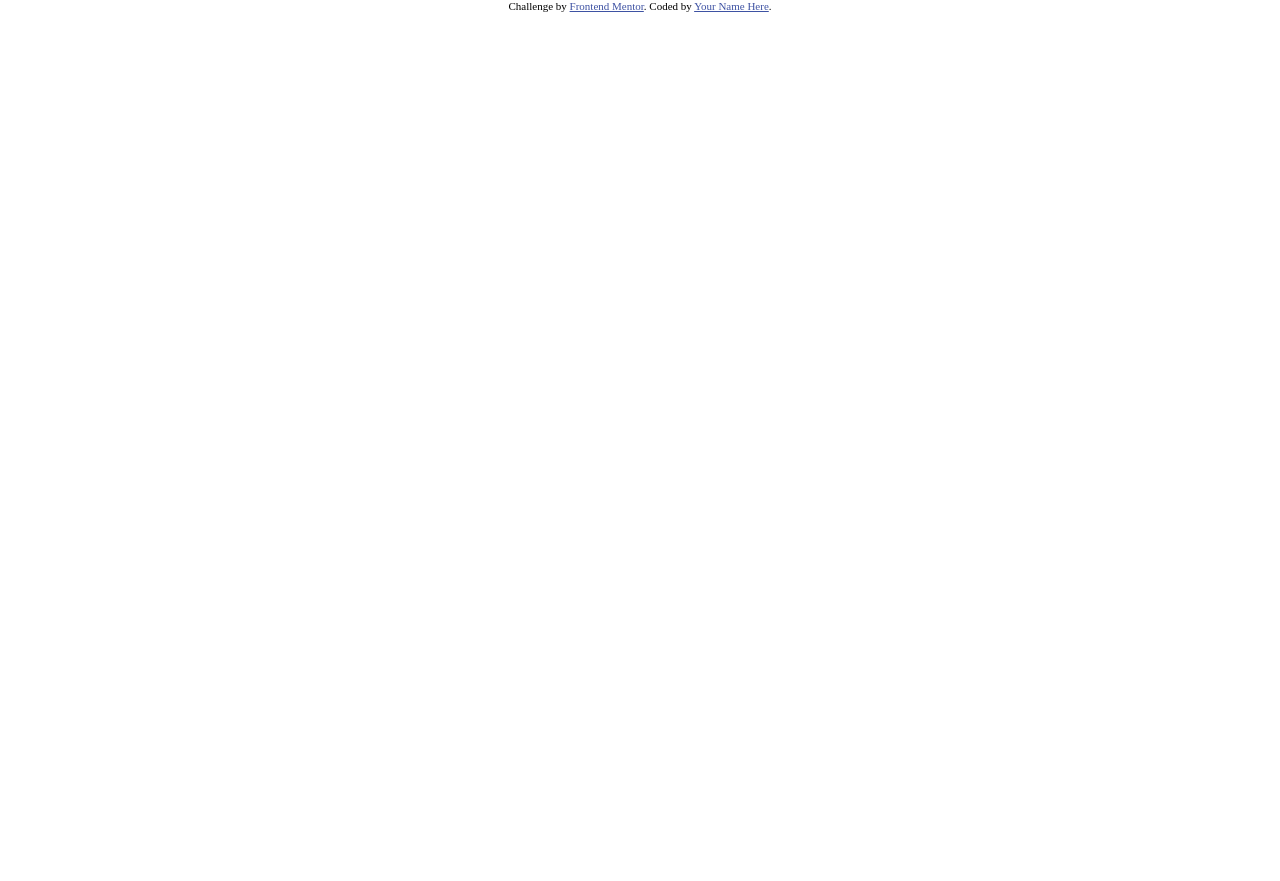
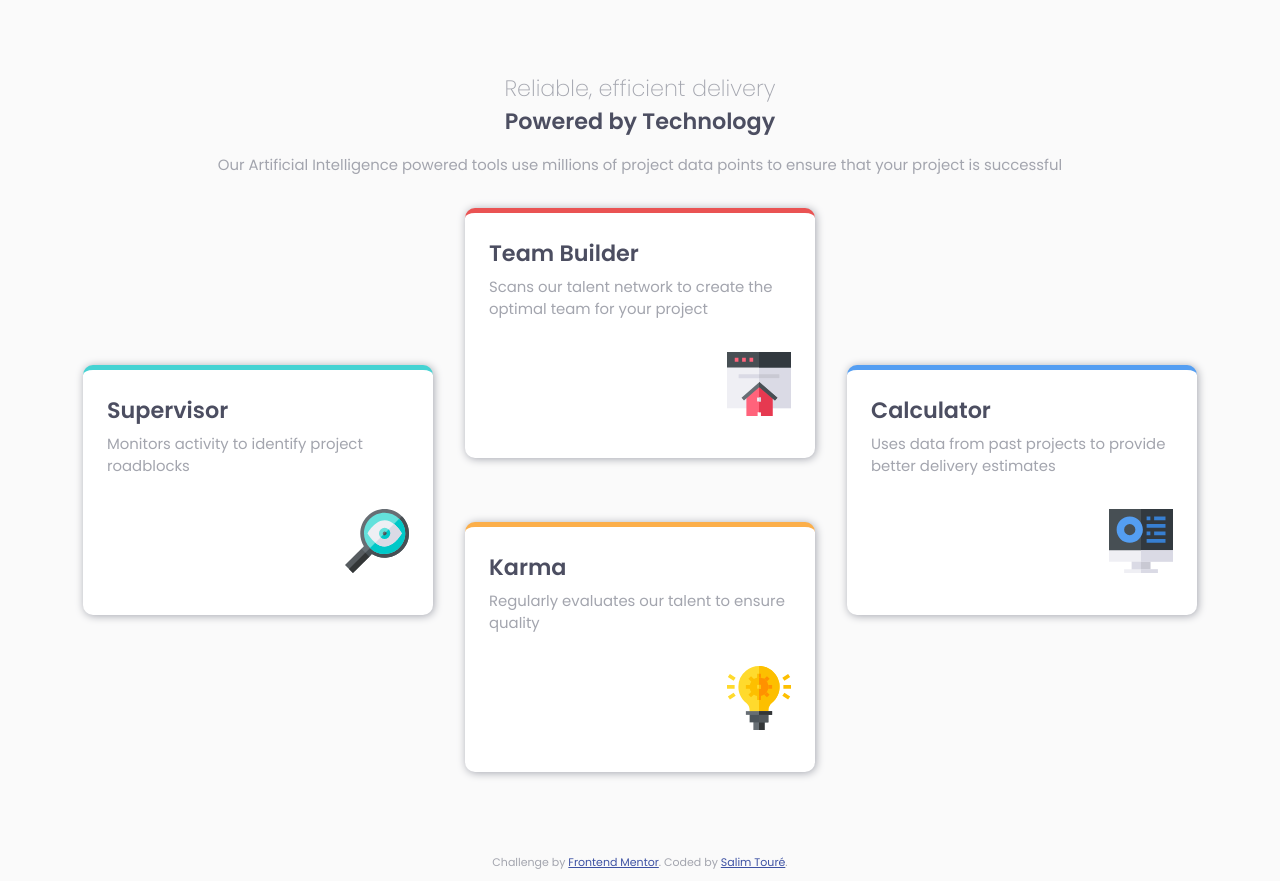
Before and after one commit to limsael/four-card-feature-section, a plain HTML site: page index.html in a window 1280 px wide. Before the commit the page ends 800 px from the top, so only its background shows below. Drawn offline with Linux system fonts and the light colour scheme.

Commit message:
Four card feature section

```diff
--- a/index.html
+++ b/index.html
@@ -3,7 +3,6 @@
   <head>
     <meta charset="UTF-8" />
     <meta name="viewport" content="width=device-width, initial-scale=1.0" />
-    <!-- displays site properly based on user's device -->
 
     <link
       rel="icon"
@@ -17,12 +16,86 @@
     <link rel="stylesheet" href="style.css" />
   </head>
   <body>
+    <main>
+      <section class="section">
+        <div class="headers">
+          <h1>Reliable, efficient delivery</h1>
+
+          <h2>Powered by Technology</h2>
+
+          <p>
+            Our Artificial Intelligence powered tools use millions of project
+            data points to ensure that your project is successful
+          </p>
+        </div>
+
+        <div class="cards">
+          <div class="card card__supervisor">
+            <h2 class="card__supervisor-title">Supervisor</h2>
+
+            <p class="card__supervisor-description">
+              Monitors activity to identify project roadblocks
+            </p>
+
+            <div class="img-container">
+              <img
+                src="assets/images/icon-supervisor.svg"
+                alt="Icon supervisor"
+              />
+            </div>
+          </div>
+
+          <div class="card card__team">
+            <h2 class="card__supervisor-title">Team Builder</h2>
+
+            <p class="card__supervisor-description">
+              Scans our talent network to create the optimal team for your
+              project
+            </p>
+
+            <div class="img-container">
+              <img
+                src="assets/images/icon-team-builder.svg"
+                alt="Icon supervisor"
+              />
+            </div>
+          </div>
+
+          <div class="card card__karma">
+            <h2 class="card__supervisor-title">Karma</h2>
+
+            <p class="card__supervisor-description">
+              Regularly evaluates our talent to ensure quality
+            </p>
+
+            <div class="img-container">
+              <img src="assets/images/icon-karma.svg" alt="Icon supervisor" />
+            </div>
+          </div>
+
+          <div class="card card__calculator">
+            <h2 class="card__supervisor-title">Calculator</h2>
+
+            <p class="card__supervisor-description">
+              Uses data from past projects to provide better delivery estimates
+            </p>
+
+            <div class="img-container">
+              <img
+                src="assets/images/icon-calculator.svg"
+                alt="Icon supervisor"
+              />
+            </div>
+          </div>
+        </div>
+      </section>
+    </main>
     <footer>
       <p class="attribution">
         Challenge by
         <a href="https://www.frontendmentor.io?ref=challenge" target="_blank"
           >Frontend Mentor</a
-        >. Coded by <a href="#">Your Name Here</a>.
+        >. Coded by <a href="https://www.github.com/limsael">Salim Touré</a>.
       </p>
     </footer>
   </body>
--- a/main.scss
+++ b/main.scss
@@ -1,2 +1,3 @@
 @import "sass/_general";
 @import "sass/_section";
+@import "sass/media";
--- a/sass/_general.scss
+++ b/sass/_general.scss
@@ -5,13 +5,9 @@ $blue: hsl(212, 86%, 64%);
 $very-dark-blue: hsl(234, 12%, 34%);
 $grayish-blue: hsl(229, 6%, 66%);
 $very-light-gray: hsl(0, 0%, 98%);
+$white: hsl(0, 0%, 100%);
 
-/* Font Face*/
-@font-face {
-  font-family: "Poppins";
-  src: url();
-  font-weight: 200 600;
-}
+@import url("https://fonts.googleapis.com/css2?family=Poppins:wght@200;400;600&display=swap");
 
 * {
   margin: 0;
@@ -20,7 +16,14 @@ $very-light-gray: hsl(0, 0%, 98%);
 }
 
 body {
+  font-family: "Poppins", sans-serif;
   font-size: 0.93rem;
+  background-color: $very-light-gray;
+  color: $grayish-blue;
+}
+
+footer {
+  margin-block: 0.625rem;
 }
 
 .attribution {
--- /dev/null
+++ b/sass/_media.scss
@@ -0,0 +1,40 @@
+@media screen and (min-width: 768px) {
+  .section {
+    .headers {
+      text-align: center;
+    }
+  }
+
+  .cards {
+    grid-template-columns: repeat(2, 48%);
+  }
+}
+
+@media screen and (min-width: 1024px) {
+  .headers {
+    min-width: 506px;
+  }
+
+  .cards {
+    grid-template-columns: repeat(3, 350px);
+    grid-template-rows: repeat(4, 125px);
+    justify-content: center;
+
+    .card {
+      padding-bottom: 0;
+      height: 250px;
+    }
+    .card__supervisor,
+    .card__calculator {
+      grid-row: 2 / 4;
+    }
+
+    .card__team {
+      grid-row: 1 / 3;
+    }
+
+    .card__karma {
+      grid-row: 3 / 5;
+    }
+  }
+}
--- a/sass/_section.scss
+++ b/sass/_section.scss
@@ -0,0 +1,60 @@
+.section {
+  padding: 2.5rem 1.5rem;
+
+  .headers {
+    margin-block: 2rem;
+
+    h1 {
+      font-weight: 200;
+      color: $grayish-blue;
+    }
+
+    h2 {
+      margin-block-end: 1rem;
+      color: $very-dark-blue;
+    }
+  }
+}
+
+.cards {
+  display: grid;
+  gap: 2rem;
+
+  .card {
+    padding: 1.5rem 1.5rem;
+    background-color: $white;
+    border-radius: 10px;
+    box-shadow: 1px 1px 8px 0 $grayish-blue;
+
+    h2 {
+      margin-block-end: 0.4rem;
+      color: $very-dark-blue;
+    }
+
+    p {
+      margin-block-end: 2rem;
+    }
+
+    .img-container {
+      display: flex;
+      justify-content: flex-end;
+      align-items: center;
+    }
+  }
+
+  .card__supervisor {
+    border-top: 5px solid $cyan;
+  }
+
+  .card__team {
+    border-top: 5px solid $red;
+  }
+
+  .card__karma {
+    border-top: 5px solid $orange;
+  }
+
+  .card__calculator {
+    border-top: 5px solid $blue;
+  }
+}
--- a/style.css
+++ b/style.css
@@ -1,26 +1 @@
-/* Font Face*/
-@font-face {
-  font-family: "Poppins";
-  src: url();
-  font-weight: 200 600;
-}
-* {
-  margin: 0;
-  padding: 0;
-  box-sizing: border-box;
-}
-
-body {
-  font-size: 0.93rem;
-}
-
-.attribution {
-  font-size: 11px;
-  text-align: center;
-}
-
-.attribution a {
-  color: hsl(228, 45%, 44%);
-}
-
-/*# sourceMappingURL=style.css.map */
+@import"https://fonts.googleapis.com/css2?family=Poppins:wght@200;400;600&display=swap";*{margin:0;padding:0;box-sizing:border-box}body{font-family:"Poppins",sans-serif;font-size:.93rem;background-color:#fafafa;color:#a3a5ae}footer{margin-block:.625rem}.attribution{font-size:11px;text-align:center}.attribution a{color:#3e52a3}.section{padding:2.5rem 1.5rem}.section .headers{margin-block:2rem}.section .headers h1{font-weight:200;color:#a3a5ae}.section .headers h2{margin-block-end:1rem;color:#4c4e61}.cards{display:grid;gap:2rem}.cards .card{padding:1.5rem 1.5rem;background-color:#fff;border-radius:10px;box-shadow:1px 1px 8px 0 #a3a5ae}.cards .card h2{margin-block-end:.4rem;color:#4c4e61}.cards .card p{margin-block-end:2rem}.cards .card .img-container{display:flex;justify-content:flex-end;align-items:center}.cards .card__supervisor{border-top:5px solid #45d3d3}.cards .card__team{border-top:5px solid #ea5353}.cards .card__karma{border-top:5px solid #fcaf4a}.cards .card__calculator{border-top:5px solid #549ef2}@media screen and (min-width: 768px){.section .headers{text-align:center}.cards{grid-template-columns:repeat(2, 48%)}}@media screen and (min-width: 1024px){.headers{min-width:506px}.cards{grid-template-columns:repeat(3, 350px);grid-template-rows:repeat(4, 125px);justify-content:center}.cards .card{padding-bottom:0;height:250px}.cards .card__supervisor,.cards .card__calculator{grid-row:2/4}.cards .card__team{grid-row:1/3}.cards .card__karma{grid-row:3/5}}
```
Also changed, not shown: screenshot.png (added), 3 other files.
